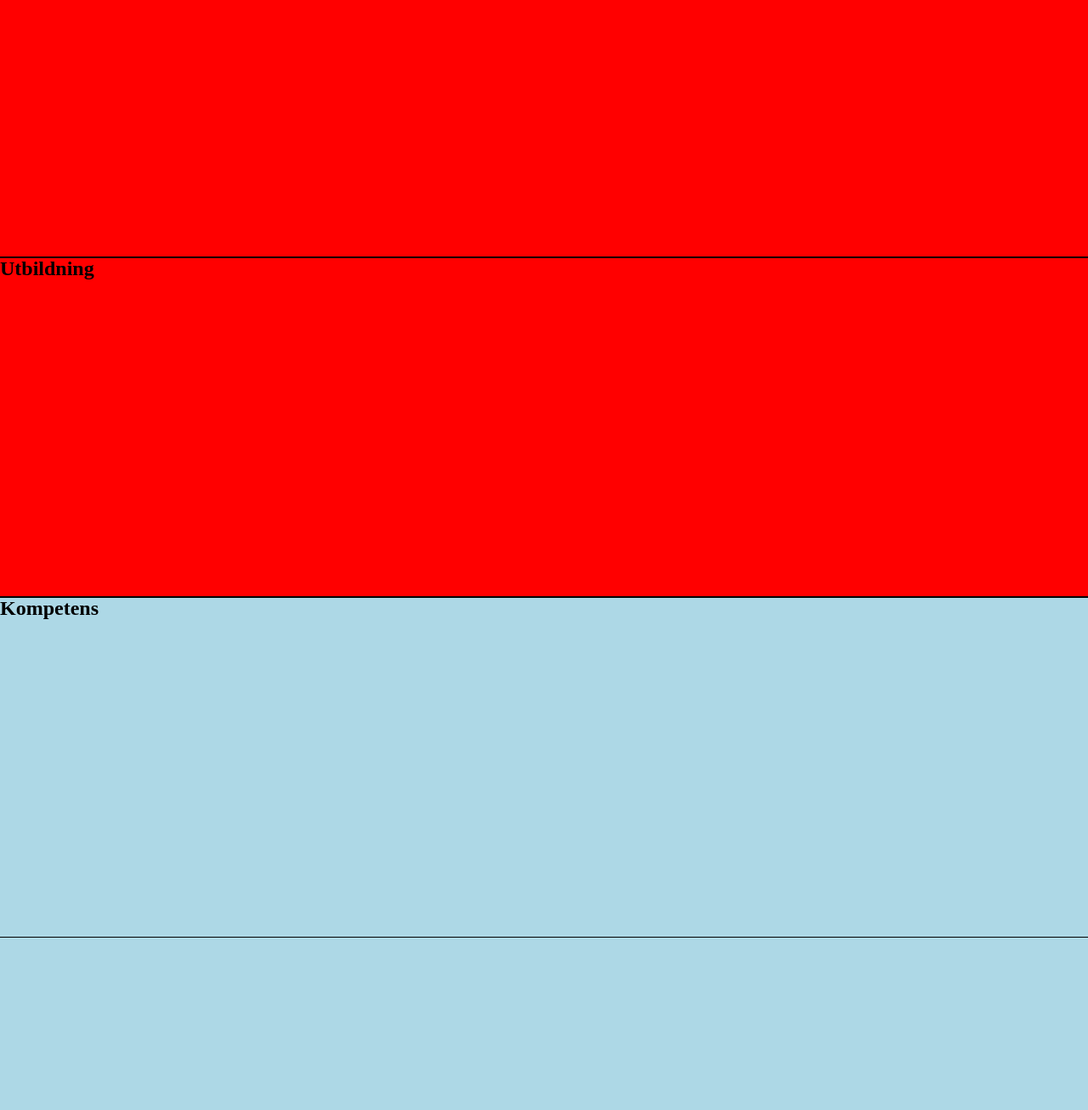
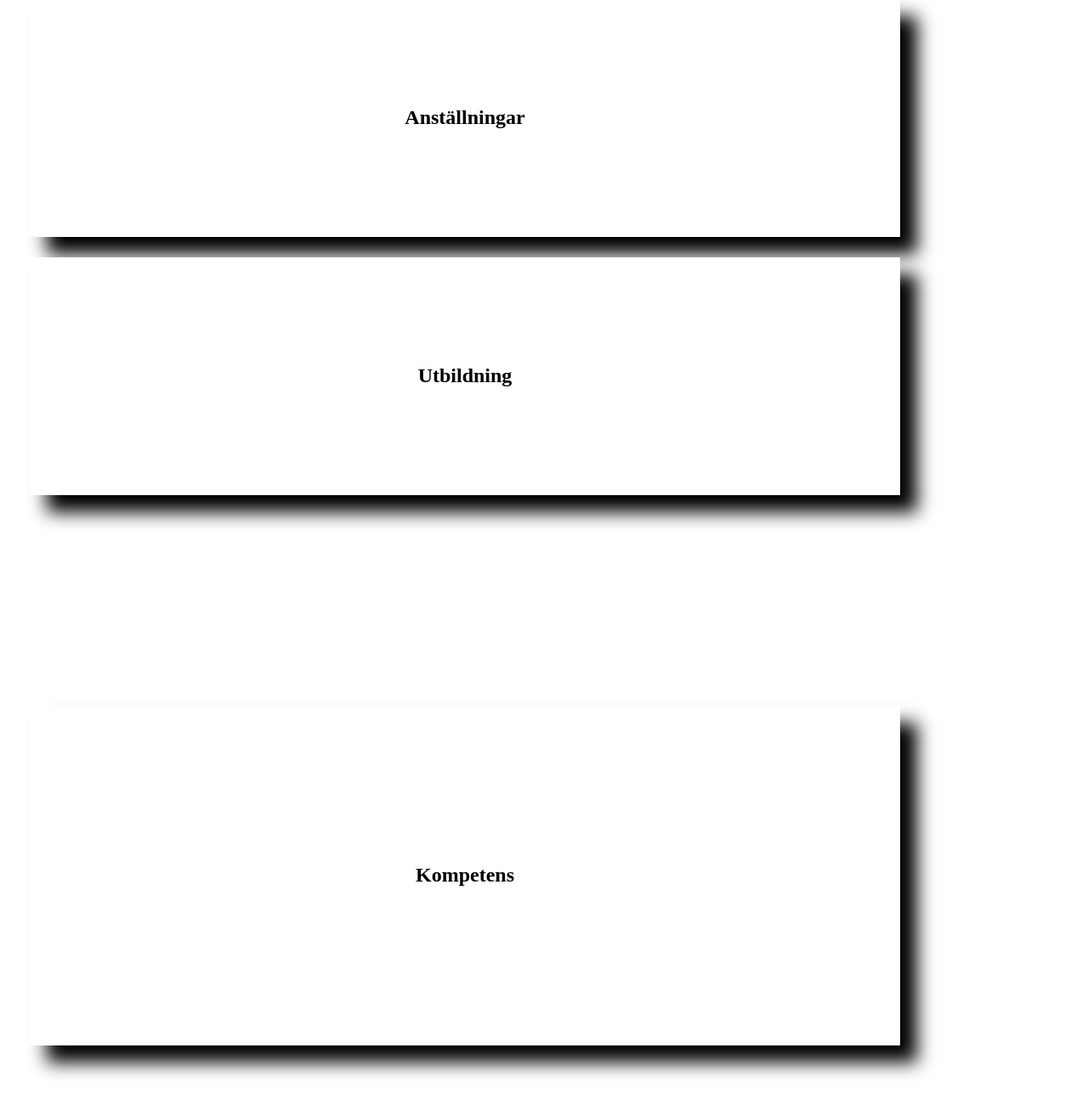
Before and after one commit to Medieinstitutet/inl-3-cv-med-css-YoussefEchelhi, a plain HTML site: page index.html in a window 1280 px wide. Shown: the part 897-2204 px from the top of the page at 85% size. Drawn offline with Linux system fonts and the light colour scheme.

Commit message:
Added boxes

```diff
--- a/index.html
+++ b/index.html
@@ -17,7 +17,7 @@
                 <input type="checkbox" />
                 <div class="menu">
                     <button class="button-menu">
-                        <span></span>
+                        <span class="stick"></span>
                         <span></span>
                         <span></span>
                     </button>
--- a/style/style.scss
+++ b/style/style.scss
@@ -18,6 +18,7 @@ header {
     display: flex;
     justify-content: space-around;
     margin-top: 1rem;
+    z-index: 2;
 }
 
 .ye {
@@ -50,7 +51,7 @@ input {
     display: block;
     width: 25px;
     height: 3px;
-    background-color: black;
+    background-color: white;
     border-radius: 6px;
     margin-bottom: 3px;
 }
@@ -110,15 +111,17 @@ ul {
 }
 
 .container {
+    background-color: white;
     position: absolute;
     margin-top: 15rem;
-    min-width: 100vw;
-    outline: 1px solid;
+    min-width: 80vw;
+    left: 35px;
     display: flex;
     align-items: center;
     justify-content: center;
     flex-direction: column;
     justify-content: space-evenly;
+    box-shadow: 20px 20px 20px;
 }
 
 .face {
@@ -145,16 +148,27 @@ footer {
     background-color: #2c3e50;
     min-width: 100vw;
     margin-bottom: 1rem;
+    z-index: 2;
 }
 
 .fullpage2 {
-    background-color: red;
+    background-color: white;
     min-height: 100vh;
 }
 
 .container2 {
-    outline: 1px solid;
-    min-height: 50vh;
+    min-height: 35vh;
+    margin-top: 6rem;
+    background-color: white;
+    position: absolute;
+    min-width: 80vw;
+    left: 35px;
+    display: flex;
+    align-items: center;
+    justify-content: center;
+    flex-direction: column;
+    justify-content: space-evenly;
+    box-shadow: 20px 20px 20px;
 }
 
 .jobs {
@@ -162,8 +176,19 @@ footer {
 }
 
 .container3 {
-    outline: 1px solid;
-    min-height: 50vh;
+    min-height: 35vh;
+    background-color: white;
+    position: absolute;
+    min-width: 80vw;
+    margin-top: 50vh;
+    left: 35px;
+    display: flex;
+    align-items: center;
+    justify-content: center;
+    flex-direction: column;
+    justify-content: space-evenly;
+    box-shadow: 20px 20px 20px;
+
 }
 
 .education {
@@ -171,13 +196,23 @@ footer {
 }
 
 .fullpage3 {
-    background-color: lightblue;
+    background-color: white;
     min-height: 100vh;
 }
 
 .container4 {
-    outline: 1px solid;
     min-height: 50vh;
+    margin-top: 8rem;
+    background-color: white;
+    position: absolute;
+    min-width: 80vw;
+    left: 35px;
+    display: flex;
+    align-items: center;
+    justify-content: center;
+    flex-direction: column;
+    justify-content: space-evenly;
+    box-shadow: 20px 20px 20px;
 }
 
 .skills {
```
Also changed, not shown: style/style.css, 1 other file.
